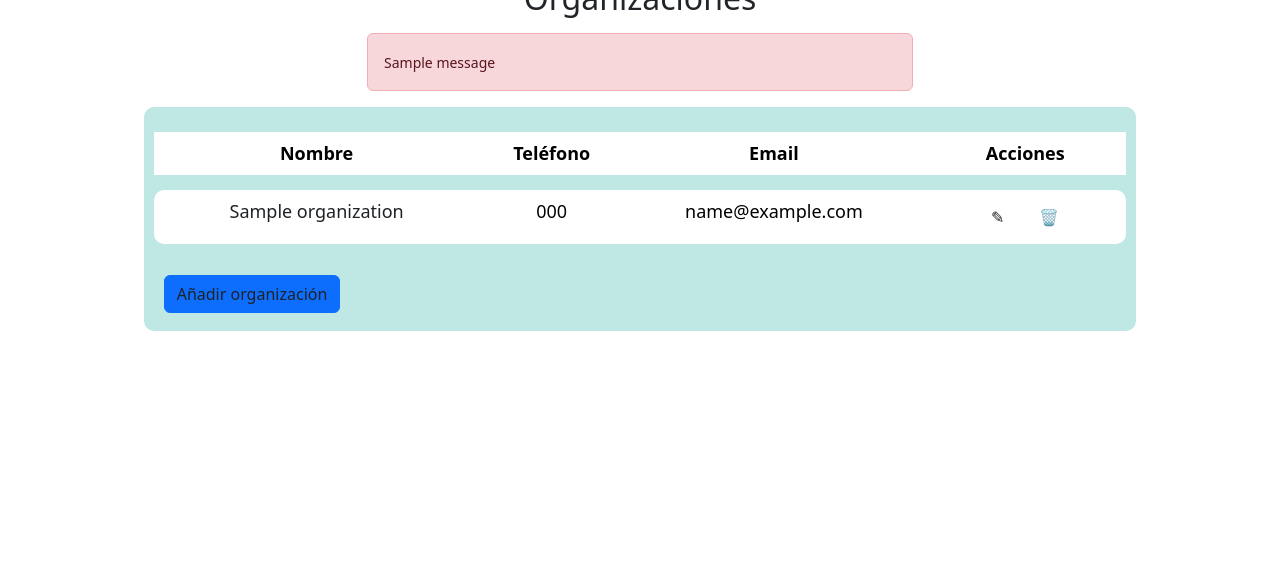
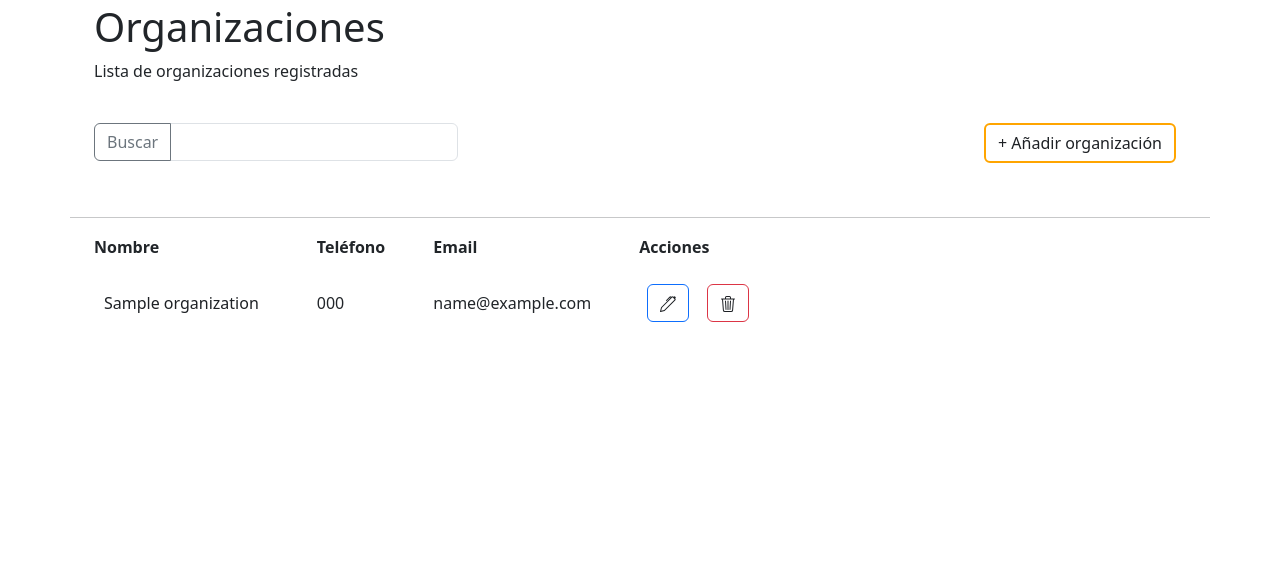
Before and after one commit to ISPP-Grupo-10/cocemfe-sevilla, a Django app: page /organizations/list/ in a window 1280 px wide. Shown: the part 150-736 px from the top of the page. Run offline with Django 5.2, Linux system fonts and the light colour scheme; tables that the repository leaves empty hold one stand-in row (values such as "Sample post"); one stand-in notice (Sample message) is shown; some libraries are stand-ins or nearby versions.

Commit message:
feat: agregar vista para listar

```diff
--- a/cocemfe_sevilla/organizations/templates/organizations_list.html
+++ b/cocemfe_sevilla/organizations/templates/organizations_list.html
@@ -2,101 +2,107 @@
 {% load static %}
 
 {% block contenido %}
-<style>
-    .contenedor-table {
-        border-radius: 10px;
-        background-color: rgba(0, 162, 152, 0.25);
-        padding: 10px;
-        margin: 0 25px; /* Se aplica el margen a ambos lados */
-    }
+<link rel="stylesheet" href="{% static 'css/list_pdf.css' %}"/>
 
-    .tabla-personalizada th {
-        font-size: large;
-    }
+<div class="flex flex-col w-full min-h-screen bg-white">
+  <div class="border-b dark:border-gray-700">
+    <div class="container px-4 py-4 sm:py-6 lg:py-8">
+      <div class="space-y-2">
+        <h1 class="text-2xl font-bold text-[#00bfa5]">Organizaciones</h1>
+        <p class="text-[#00bfa5] dark:text-gray-400">Lista de organizaciones registradas</p>
+      </div>
 
-    .tabla-personalizada td {
-        background-color: white;
-        font-size: large;
-    }
+    </div>
+  </div>
+  <div class="flex-1 overflow-y-auto">
+    <div class="container flex flex-col gap-4 px-0 py-6 sm:gap-6"> <!-- Ajuste de los márgenes -->
+      <div class="w-full px-4 space-y-4 d-flex flex-row justify-content-between">
+        <div class="col-4 max-w-lg space-y-1 mb-4 d-flex flex-col">
+          <div class="input-group mb-3 col-3">
+            <button class="btn btn-outline-secondary" type="button" id="button-addon1">Buscar</button>
+            <input type="text" class="form-control form-control-xs" placeholder="" aria-label="Example text with button addon" aria-describedby="button-addon1" style="width: 200px;">
+          </div>
+        </div>
+        <div>
+          <a href="{% url 'organizations:create_organization' %}" class="btn btn-orange">+ Añadir organización</a>
+        </div>
+      </div>
+      <div class="mt-8"></div>
+      <div class="w-full">
+        <div class="relative w-full overflow-auto">
+          <table class="w-full caption-bottom text-sm">
+            <thead class="[&amp;_tr]:border-b">
+              <tr class="border-b border-gray-200 transition-colors hover:bg-muted/50 data-[state=selected]:bg-muted">
+                <th class="h-12 px-4 text-left align-middle font-medium text-muted-foreground [&amp;:has([role=checkbox])]:pr-0">
+                  Nombre
+                </th>
+                <th class="h-12 px-4 text-left align-middle font-medium text-muted-foreground [&amp;:has([role=checkbox])]:pr-0">
+                  Teléfono
+                </th>
+                <th class="h-12 px-4 text-left align-middle font-medium text-muted-foreground [&amp;:has([role=checkbox])]:pr-0">
+                  Email
+                </th>
+                <th class="h-12 px-4 text-left align-middle font-medium text-muted-foreground [&amp;:has([role=checkbox])]:pr-0">
+                  Acciones
+                </th>
+              </tr>
+            </thead>
+            <tbody class="[&amp;_tr:last-child]:border-0">
+              <hr>
+              {% if organizations %}
+                {% for org in organizations %}
+                  {% if forloop.counter|divisibleby:2 %}
+                    <tr class="bg-gray-100 border-b border-gray-200 transition-colors hover:bg-muted/50 data-[state=selected]:bg-muted">
+                  {% else %}
+                    <tr class="border-b border-gray-200 transition-colors hover:bg-muted/50 data-[state=selected]:bg-muted">
+                  {% endif %}
+                    <td class="p-4 align-middle [&amp;:has([role=checkbox])]:pr-0 font-semibold text-[#00bfa5]">
+                      <a href="{% url 'organizations:get_organization' pk=org.pk %}" style="color: black;">{{ org.name }}</a>
+                    </td>
+                    <td class="p-4 align-middle [&amp;:has([role=checkbox])]:pr-0">{{ org.telephone_number }}</td>
+                    <td class="p-4 align-middle [&amp;:has([role=checkbox])]:pr-0">{{ org.email }}</td>
+                    <td class="p-4 align-middle [&amp;:has([role=checkbox])]:pr-0">
+                      <div class="d-flex space-x-2">
+                        <a href="{% url 'organizations:update_organization' pk=org.pk %}" class="btn btn-outline-primary mx-2">
+                          <svg xmlns="http://www.w3.org/2000/svg" width="16" height="16" fill="currentColor" class="bi bi-pen" viewBox="0 0 16 16">
+                            <path d="m13.498.795.149-.149a1.207 1.207 0 1 1 1.707 1.708l-.149.148a1.5 1.5 0 0 1-.059 2.059L4.854 14.854a.5.5 0 0 1-.233.131l-4 1a.5.5 0 0 1-.606-.606l1-4a.5.5 0 0 1 .131-.232l9.642-9.642a.5.5 0 0 0-.642.056L6.854 4.854a.5.5 0 1 1-.708-.708L9.44.854A1.5 1.5 0 0 1 11.5.796a1.5 1.5 0 0 1 1.998-.001m-.644.766a.5.5 0 0 0-.707 0L1.95 11.756l-.764 3.057 3.057-.764L14.44 3.854a.5.5 0 0 0 0-.708z"/>
+                          </svg>
+                        </a>
+                        <a href="{% url 'organizations:delete_organization' pk=org.pk %}" class="btn btn-outline-danger">
+                          <svg xmlns="http://www.w3.org/2000/svg" width="16" height="16" fill="currentColor" class="bi bi-trash3" viewBox="0 0 16 16">
+                            <path d="M6.5 1h3a.5.5 0 0 1 .5.5v1H6v-1a.5.5 0 0 1 .5-.5M11 2.5v-1A1.5 1.5 0 0 0 9.5 0h-3A1.5 1.5 0 0 0 5 1.5v1H1.5a.5.5 0 0 0 0 1h.538l.853 10.66A2 2 0 0 0 4.885 16h6.23a2 2 0 0 0 1.994-1.84l.853-10.66h.538a.5.5 0 0 0 0-1zm1.958 1-.846 10.58a1 1 0 0 1-.997.92h-6.23a1 1 0 0 1-.997-.92L3.042 3.5zm-7.487 1a.5.5 0 0 1 .528.47l.5 8.5a.5.5 0 0 1-.998.06L5 5.03a.5.5 0 0 1 .47-.53Zm5.058 0a.5.5 0 0 1 .47.53l-.5 8.5a.5.5 0 1 1-.998-.06l.5-8.5a.5.5 0 0 1 .528-.47M8 4.5a.5.5 0 0 1 .5.5v8.5a.5.5 0 0 1-1 0V5a.5.5 0 0 1 .5-.5"/>
+                          </svg>
+                        </a>
+                      </div>
+                    </td>
+                  </tr>
+                {% endfor %}
+              {% else %}
+                <tr>
+                  <td colspan="4" class="p-4 text-center">No hay organizaciones que mostrar.</td>
+                </tr>
+              {% endif %}
+            </tbody>
+          </table>
+        </div>
+      </div>
+    </div>
+  </div>
+</div>
 
-    td:first-child {
-        border-top-left-radius: 10px;
-        border-bottom-left-radius: 10px;
-    }
+<script>
+    document.addEventListener('DOMContentLoaded', function() {
+        var toggleFiltersBtn = document.getElementById('toggleFiltersBtn');
+        var filtersContainer = document.getElementById('filtersContainer');
 
-    td:last-child {
-        border-top-right-radius: 10px;
-        border-bottom-right-radius: 10px;
-    }
+        toggleFiltersBtn.addEventListener('click', function() {
+            if (filtersContainer.style.display === 'none' || filtersContainer.style.display === '') {
+                filtersContainer.style.display = 'block';
+            } else {
+                filtersContainer.style.display = 'none';
+            }
+        });
+    });
+</script>
 
-    .tabla-personalizada {
-        border-collapse: separate;
-        border-spacing: 0 15px;
-    }
-</style>
-<div class="container-fluid">
-    <h2 class="text-center">Organizaciones</h2>
-    {% if messages %}
-    <div class="container mt-3">
-        <div class="row justify-content-center">
-            <div class="col-md-6">
-                <div id="errorMessage" class="alert alert-danger" role="alert">
-                    {% for message in messages %}
-                        <small>{{ message }}</small><br>
-                    {% endfor %}
-                </div>
-            </div>
-        </div>
-    </div>
-
-    <script>
-        setTimeout(function() {
-            var errorMessage = document.getElementById('errorMessage');
-            errorMessage.style.display = 'none';
-        }, 20000);
-    </script>
-    {% endif %}
-    <div class="row justify-content-center">
-        <div class="col-md-10">
-            <div class="contenedor-table">
-                <table class="table table-borderless text-center tabla-personalizada">
-                    <thead>
-                        <tr>
-                            <th scope="col">Nombre</th>
-                            <th scope="col">Teléfono</th>
-                            <th scope="col">Email</th>
-                            <th scope="col">Acciones</th>
-                        </tr>
-                    </thead>
-                    <tbody>
-                        {% if organizations %}
-                            {% for org in organizations %}
-                            <tr class="spaceUnder">
-                                <td>
-                                    <a href="{% url 'organizations:get_organization' pk=org.pk %}" style="color: black;"> {{ org.name }} </a>
-                                </td>
-                                <td>{{ org.telephone_number }}</td>
-                                <td>{{ org.email }}</td>
-                                <td>
-                                    <div class="btn-group" role="group">
-                                        <a href="{% url 'organizations:update_organization' pk=org.pk %}" class="btn btn-primary" style="border-radius: 0px; border-color: transparent; background-color: transparent;">&#9998;</a>
-                                        <a href="{% url 'organizations:delete_organization' pk=org.pk %}" class="btn btn-primary" style="border-radius: 0px; border-color: transparent; background-color: transparent;">&#128465;</a>
-                                    </div>
-                                </td>
-                            </tr>
-                            {% endfor %}
-                        {% else %}
-                            <tr>
-                                <td colspan="4" class="text-center">No hay organizaciones que mostrar</td>
-                            </tr>
-                        {% endif %}
-                    </tbody>
-                </table>
-                <div class="text-right mb-2">
-                    <a href="{% url 'organizations:create_organization' %}" class="btn btn-primary">Añadir organización</a>
-                </div>
-            </div>
-        </div>
-    </div>
-</div>
 {% endblock %}
```
Also changed, not shown: cocemfe_sevilla/documents/templates/list_pdf.html (+61 -84 lines), cocemfe_sevilla/documents/templates/upload_pdf.html (+57 -42 lines).
